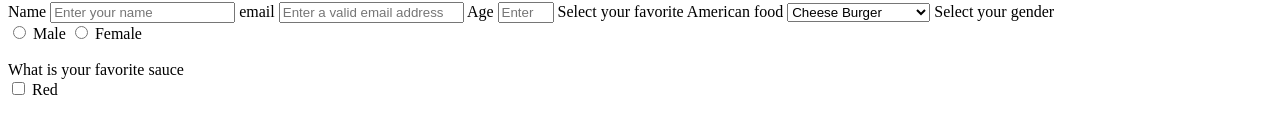
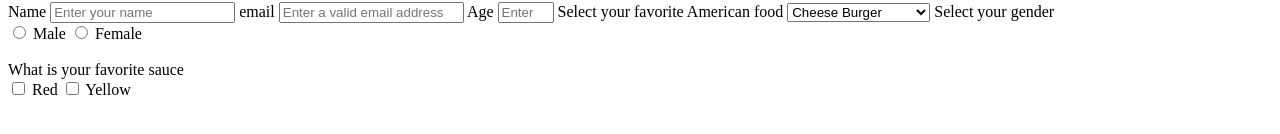
Before and after one commit to TenKenZero/Enoje_Lenin, a plain HTML site: page index.html in a window 1280 px wide. Shown: the part 130-264 px from the top of the page. Drawn offline with Linux system fonts and the light colour scheme.

Commit message:
added and updated html file

```diff
--- a/index.html
+++ b/index.html
@@ -39,6 +39,8 @@
        <div class ="options-section">
           <input type="checkbox" id="red" name="ketchup" value="red">
           <label for="red">Red</label>
+          <input type="checkbox" id="yellow" name="honey mustard" value="yellow">
+          <label for="yellow">Yellow</label>
 
        </div>
       </form>
```
